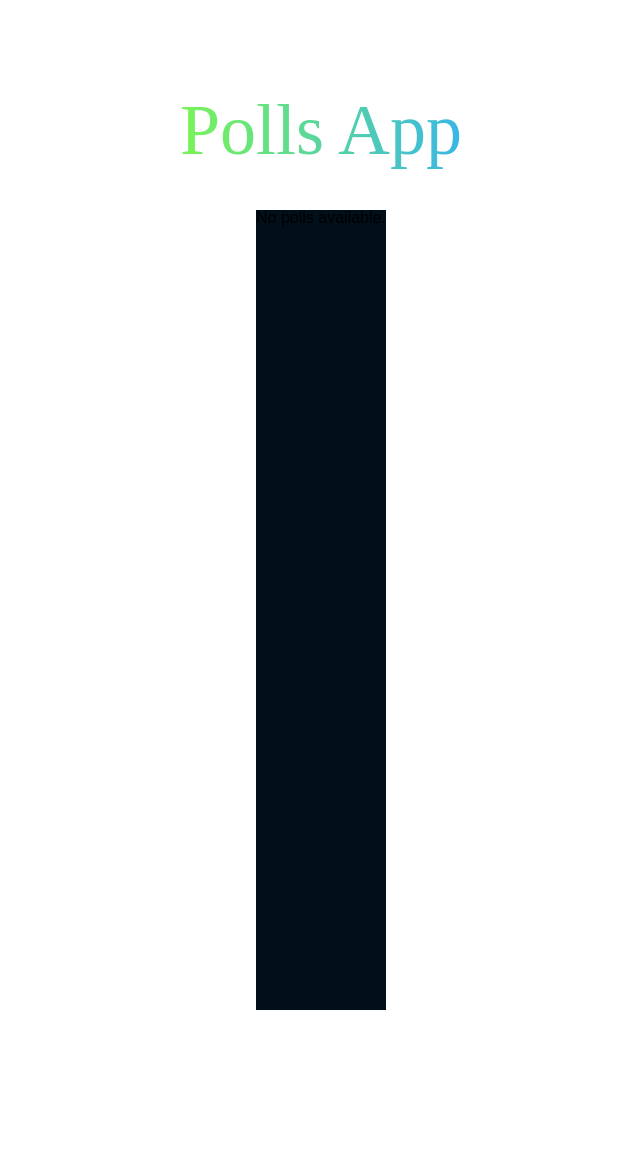
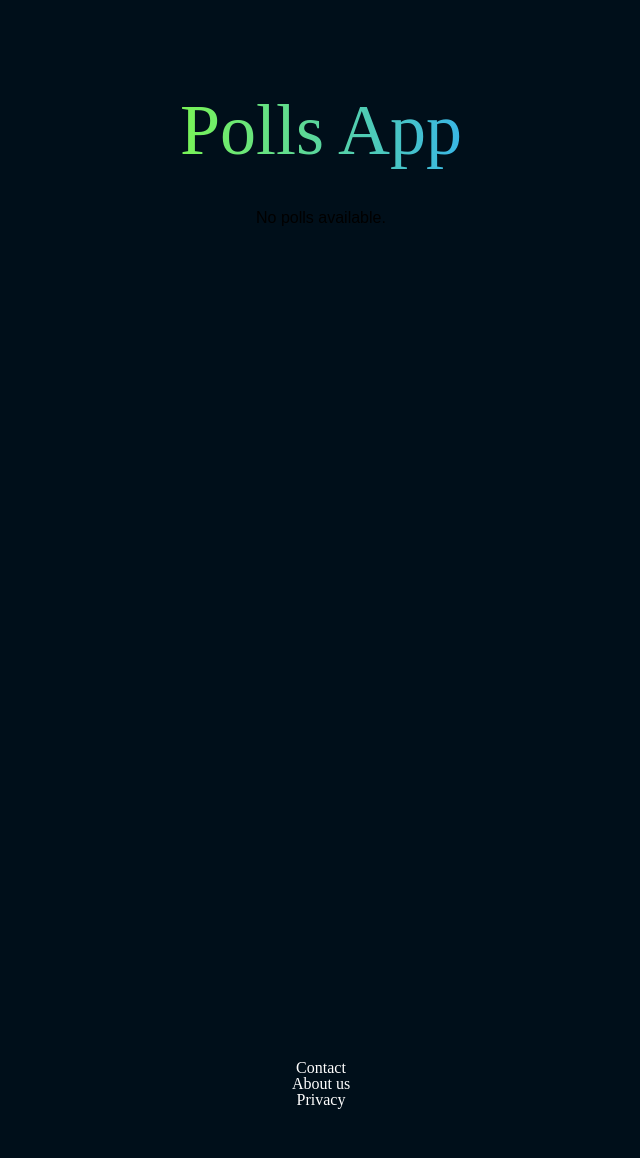
Before and after one commit to danielcaamal/backend_projetcs, a Django app: page /polls/ in a window 1280 px wide. Shown: the whole page, without its empty margins (319-959 px from the left). Run offline with Django 4.2, Linux system fonts and the light colour scheme; data that the repository does not hold is empty.

Commit message:
Changing Readme

```diff
--- a/django/awards/awards/polls/static/polls/style.css
+++ b/django/awards/awards/polls/static/polls/style.css
@@ -13,6 +13,9 @@ header, ul {
     -webkit-background-clip: text;
     -webkit-text-fill-color: transparent;
     text-align: center;
+}
+body {
+    background: hsl(204, 100%, 5%);
 }
 main {
     background: hsl(204, 100%, 5%);
```
Also changed, not shown: README.md, django/awards/awards/awards.png (added).
